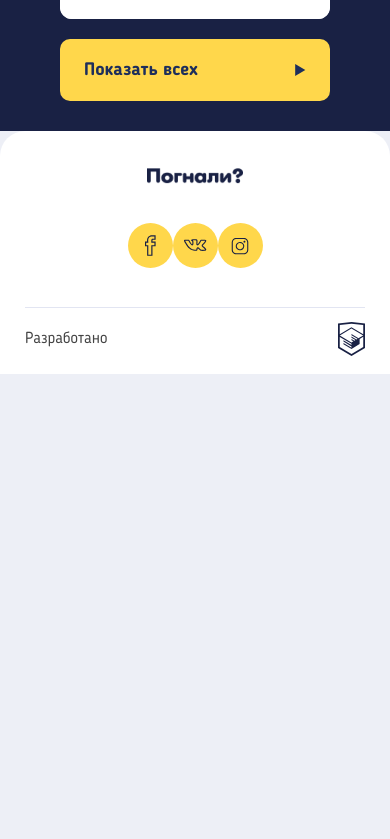
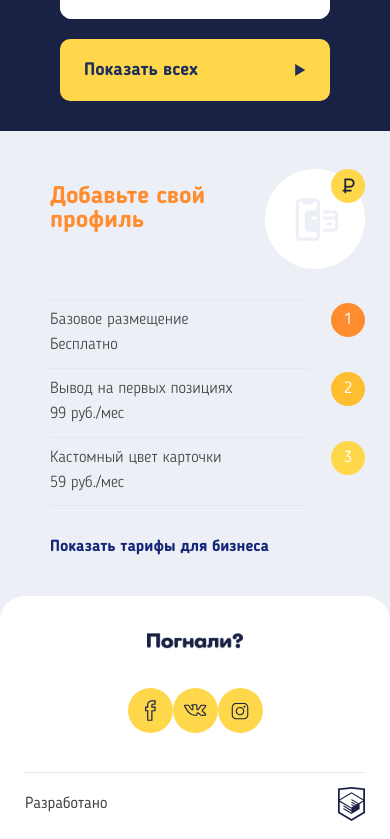
Before and after one commit to panteleevHub/pognalli, a Nuxt app: page / in a window 390 px wide. Shown: the part 3434-4273 px from the top of the page. Before the commit the page ends 3808 px from the top, so only its background shows below. Built offline with nearby package versions, Linux system fonts and the light colour scheme.

Commit message:
stylized rates block for mobile

```diff
--- /dev/null
+++ b/components/mainPage/Rates.vue
@@ -0,0 +1,125 @@
+<template>
+  <section class="rates">
+    <div class="rates__container container">
+      <h2 class="visually-hidden">Тарифы</h2>
+      <p class="rates__caption section-title">Добавьте свой профиль</p>
+      <ul class="rates__list">
+        <li v-for="{id, rate, price, currency} in rates" class="rates__item">
+          <span class="rates__name">
+            {{ rate }}
+            <span class="rates__count">{{ id }}</span>
+          </span>
+          <span>{{ price === 0 ? 'Бесплатно': `${price} ${currency}./мес`}}</span>
+        </li>
+      </ul>
+      <NuxtLink class="rates__link" to="/">Показать тарифы для бизнеса</NuxtLink>
+    </div>
+  </section>
+</template>
+
+<script setup>
+const rates = [
+  {
+    id: 1,
+    rate: 'Базовое размещение',
+    price: 0,
+    currency: 'руб'
+  },
+  {
+    id: 2,
+    rate: 'Вывод на первых позициях',
+    price: 99,
+    currency: 'руб'
+  },
+  {
+    id: 3,
+    rate: 'Кастомный цвет карточки',
+    price: 59,
+    currency: 'руб'
+  },
+];
+</script>
+
+<style lang="scss" scoped>
+.rates {
+  background: url('@/assets/img/icon-rates.png') calc(100% - 25px) 38px no-repeat;
+}
+
+.rates__container {
+  padding: 38px 25px 38px 50px;
+}
+
+.rates__caption {
+  min-height: 100px;
+  padding: 16px 130px 12px 0;
+}
+
+.rates__list {
+  @include reset-list;
+  padding: 30px 0;
+}
+
+.rates__item {
+  @include flex-column;
+  position: relative;
+  font-size: 16px;
+  line-height: 16px;
+  font-weight: 300;
+  padding-top: 4px;
+  padding-bottom: 15px;
+}
+
+.rates__item::before {
+  content: "";
+  position: absolute;
+  top: 0;
+  left: 0;
+  width: 82%;
+  height: 1px;
+  background-color: $light-grey;
+}
+
+.rates__item:last-child::after {
+  content: "";
+  position: absolute;
+  bottom: 0;
+  left: 0;
+  width: 82%;
+  height: 1px;
+  background-color: $light-grey;
+}
+
+.rates__name {
+  @include flex-base;
+}
+
+.rates__count {
+  width: 34px;
+  height: 34px;
+  font-weight: 400;
+  color: $white;
+  border-radius: 50%;
+  display: flex;
+  justify-content: center;
+  align-items: center;
+}
+
+.rates__item:nth-child(3n+1) .rates__count {
+  background-color: $special-orange;
+}
+
+.rates__item:nth-child(3n+2) .rates__count {
+  background-color: $special-yellow-dark;
+}
+
+.rates__item:nth-child(3n+3) .rates__count {
+  background-color: $basic-yellow;
+}
+
+.rates__link {
+  font-size: 16px;
+  line-height: 16px;
+  font-weight: 700;
+  color: $blue;
+}
+</style>
--- a/pages/index.vue
+++ b/pages/index.vue
@@ -5,6 +5,7 @@
     <MainPageServiceInfo />
     <MainPageDirections />
     <MainPageCompanions />
+    <MainPageRates />
   </main>
 </template>
 
```
Also changed, not shown: assets/img/icon-rates.png (added).
